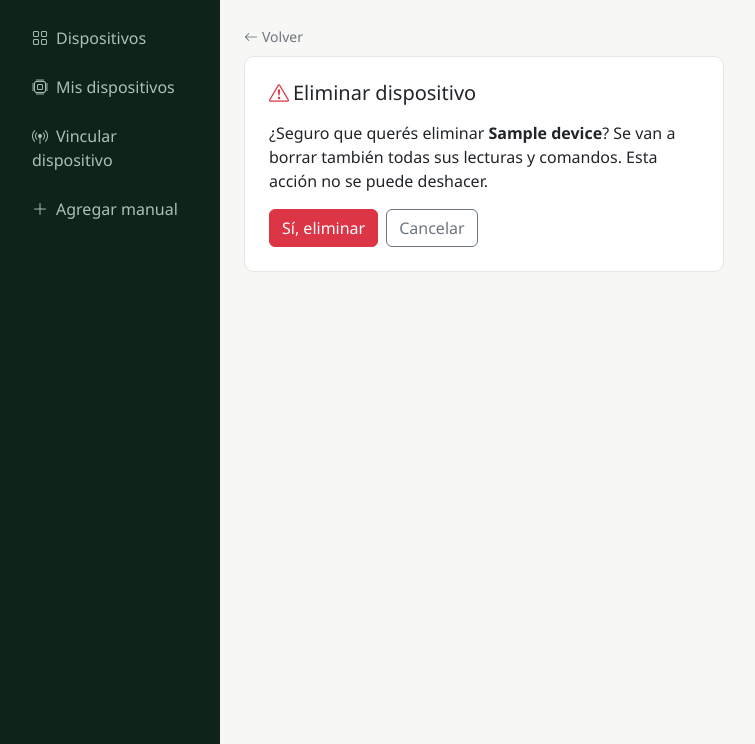
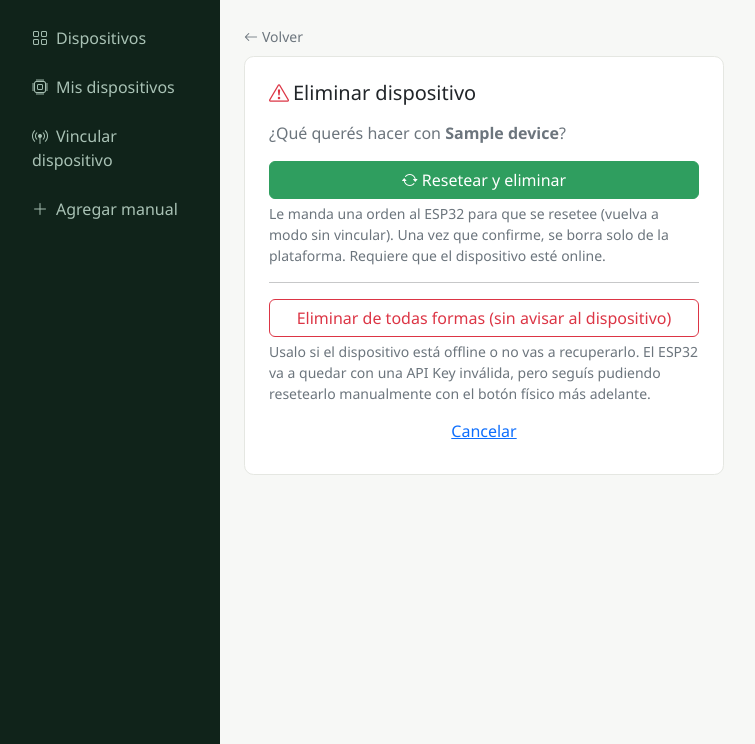
Before and after one commit to delpianocp/esp32-tester, a Django app: page /00000000-0000-0000-0000-000000000001/eliminar/ in a window 1280 px wide. Shown: the part 56-800 px from the top of the page, without its empty margins (0-755 px from the left). Run offline with Django 5.2, Linux system fonts and the light colour scheme; a user stored in the database is signed in; tables that the repository leaves empty hold one stand-in row (values such as "Sample post").

Commit message:
resetear esp32 al eliminar

```diff
--- a/devices/views.py
+++ b/devices/views.py
@@ -99,13 +99,33 @@ def my_devices(request):
 
 @login_required
 def device_delete(request, pk):
-    """Elimina un dispositivo. Solo el dueño puede hacerlo."""
+    """
+    Elimina un dispositivo. Solo el dueño puede hacerlo.
+
+    Comportamiento normal: se manda un comando RESET al ESP32. Cuando el
+    dispositivo confirma haberlo ejecutado (en ComandoEjecutadoView), recién
+    ahí se borra de la base, así el ESP32 queda "limpio" y listo para
+    vincularse de nuevo (en vez de quedar con una API Key que ya no sirve).
+
+    Si el dispositivo está offline y nunca va a confirmar, se puede forzar
+    el borrado inmediato desde el mismo formulario.
+    """
     device = get_object_or_404(Device, pk=pk, owner=request.user)
 
     if request.method == "POST":
         nombre = device.nombre
-        device.delete()
-        messages.success(request, f"Dispositivo '{nombre}' eliminado.")
+
+        if request.POST.get("accion") == "forzar":
+            device.delete()
+            messages.success(request, f"Dispositivo '{nombre}' eliminado.")
+            return redirect("devices:my_devices")
+
+        Comando.objects.create(device=device, accion="RESET")
+        messages.success(
+            request,
+            f"Se envió la orden de reset a '{nombre}'. Se va a eliminar automáticamente "
+            "en cuanto el dispositivo la reciba y confirme.",
+        )
         return redirect("devices:my_devices")
 
     return render(request, "devices/device_confirm_delete.html", {"device": device})
--- a/templates/devices/device_confirm_delete.html
+++ b/templates/devices/device_confirm_delete.html
@@ -8,14 +8,38 @@
 
 <div class="card-clean p-4 mt-2" style="max-width: 480px;">
     <h1 class="h5 mb-3"><i class="bi bi-exclamation-triangle text-danger me-1"></i>Eliminar dispositivo</h1>
-    <p>
-        ¿Seguro que querés eliminar <strong>{{ device.nombre }}</strong>?
-        Se van a borrar también todas sus lecturas y comandos. Esta acción no se puede deshacer.
+    <p class="text-secondary">
+        ¿Qué querés hacer con <strong>{{ device.nombre }}</strong>?
     </p>
-    <form method="post" class="d-flex gap-2">
+
+    <form method="post" class="mb-2">
         {% csrf_token %}
-        <button type="submit" class="btn btn-danger">Sí, eliminar</button>
-        <a href="{% url 'devices:my_devices' %}" class="btn btn-outline-secondary">Cancelar</a>
+        <input type="hidden" name="accion" value="reset">
+        <button type="submit" class="btn btn-energy w-100">
+            <i class="bi bi-arrow-repeat me-1"></i>Resetear y eliminar
+        </button>
+        <p class="text-secondary small mt-1 mb-0">
+            Le manda una orden al ESP32 para que se resetee (vuelva a modo sin vincular).
+            Una vez que confirme, se borra solo de la plataforma. Requiere que el
+            dispositivo esté online.
+        </p>
     </form>
+
+    <hr class="my-3">
+
+    <form method="post">
+        {% csrf_token %}
+        <input type="hidden" name="accion" value="forzar">
+        <button type="submit" class="btn btn-outline-danger w-100">
+            Eliminar de todas formas (sin avisar al dispositivo)
+        </button>
+        <p class="text-secondary small mt-1 mb-0">
+            Usalo si el dispositivo está offline o no vas a recuperarlo. El ESP32 va a
+            quedar con una API Key inválida, pero seguís pudiendo resetearlo manualmente
+            con el botón físico más adelante.
+        </p>
+    </form>
+
+    <a href="{% url 'devices:my_devices' %}" class="btn btn-link w-100 mt-2">Cancelar</a>
 </div>
 {% endblock %}
```
Also changed, not shown: api/views.py (+11 -1 lines).
